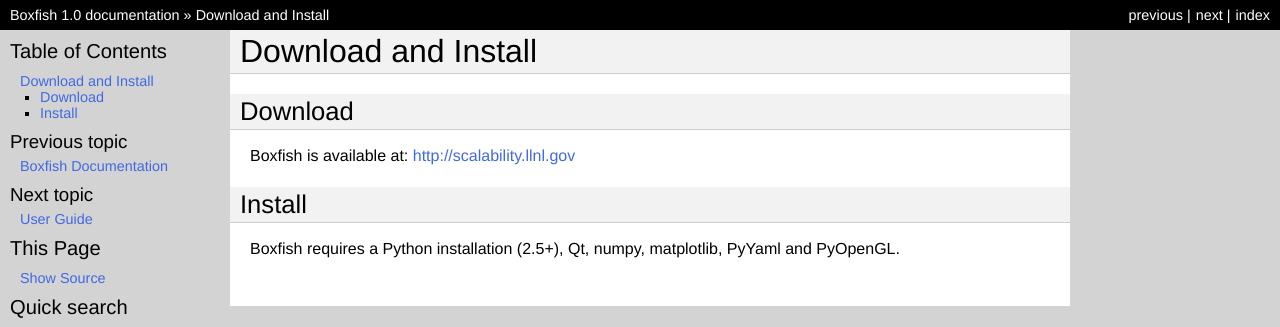
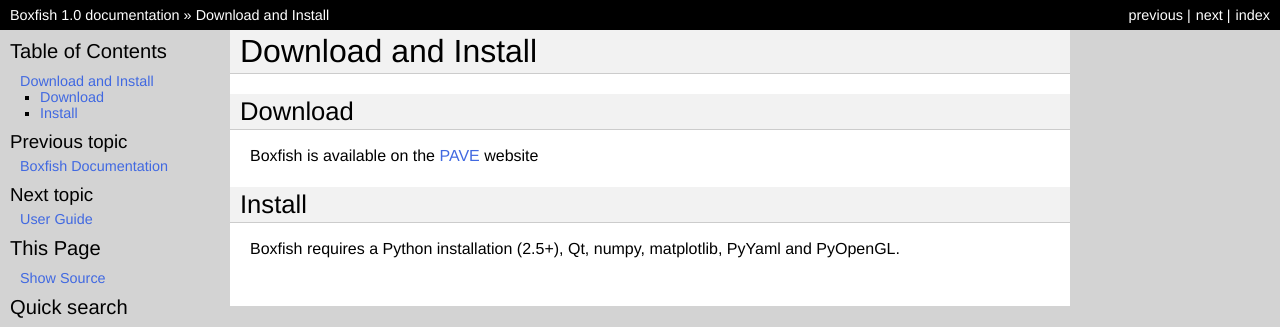
Before and after one commit to LLNL/boxfish, a Sphinx documentation site: the page built from docs/intro.rst, in a window 1280 px wide. Shown: the top 327 px of the page. Built offline with Sphinx 7.4.7, drawn with Linux system fonts in a browser that asks for light colours; pages that are not in the unit, such as notebooks, are missing from menus.

Commit message:
docs: change download link

```diff
--- a/docs/intro.rst
+++ b/docs/intro.rst
@@ -3,7 +3,7 @@
 
 Download
 --------
-Boxfish is available at: http://scalability.llnl.gov
+Boxfish is available on the `PAVE <https://scalability.llnl.gov/performance-analysis-through-visualization/software.php>`_ website
 
 Install
 --------
```
